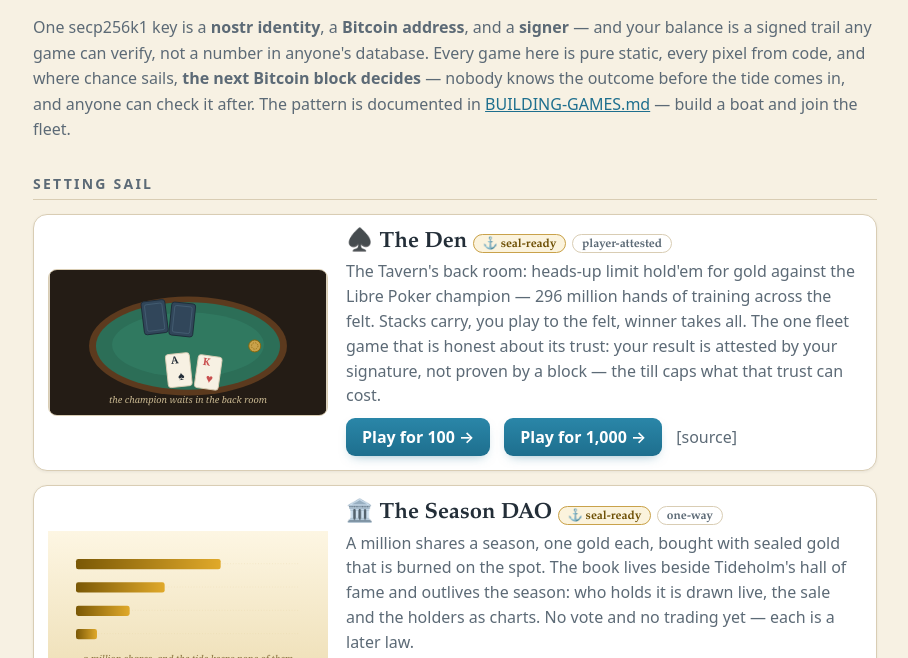
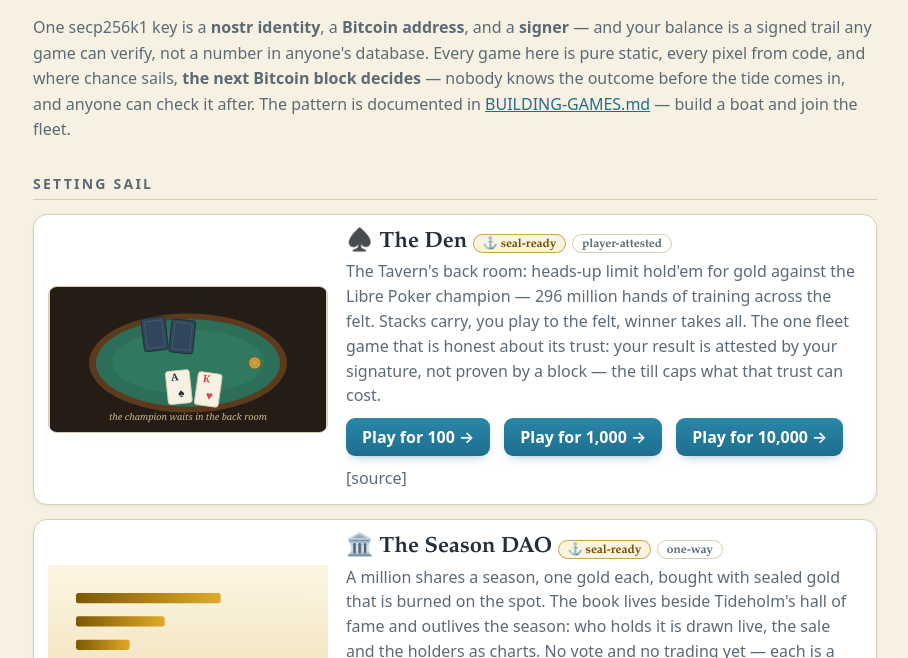
Before and after one commit to tide-games/tide-games.github.io, a plain HTML site: page index.html in a window 1280 px wide. Shown: the part 142-800 px from the top of the page, without its empty margins (185-1093 px from the left). Drawn offline with Linux system fonts and the light colour scheme.

Commit message:
The Den card offers a third stake: Play for 10,000 (blinds 500/1,000, the same ten-big-blind dash); the till cap went to 10,000 live first, so a win here redeems

```diff
--- a/index.html
+++ b/index.html
@@ -142,6 +142,7 @@
       <div class="links">
         <a class="play" href="https://tide-games.github.io/tavern/den.html?gold=100">Play for 100 →</a>
         <a class="play" href="https://tide-games.github.io/tavern/den.html?gold=1000&amp;sb=50">Play for 1,000 →</a>
+        <a class="play" href="https://tide-games.github.io/tavern/den.html?gold=10000&amp;sb=500">Play for 10,000 →</a>
         <a class="src" href="https://github.com/tide-games/tavern">[source]</a>
       </div>
     </div>
```
